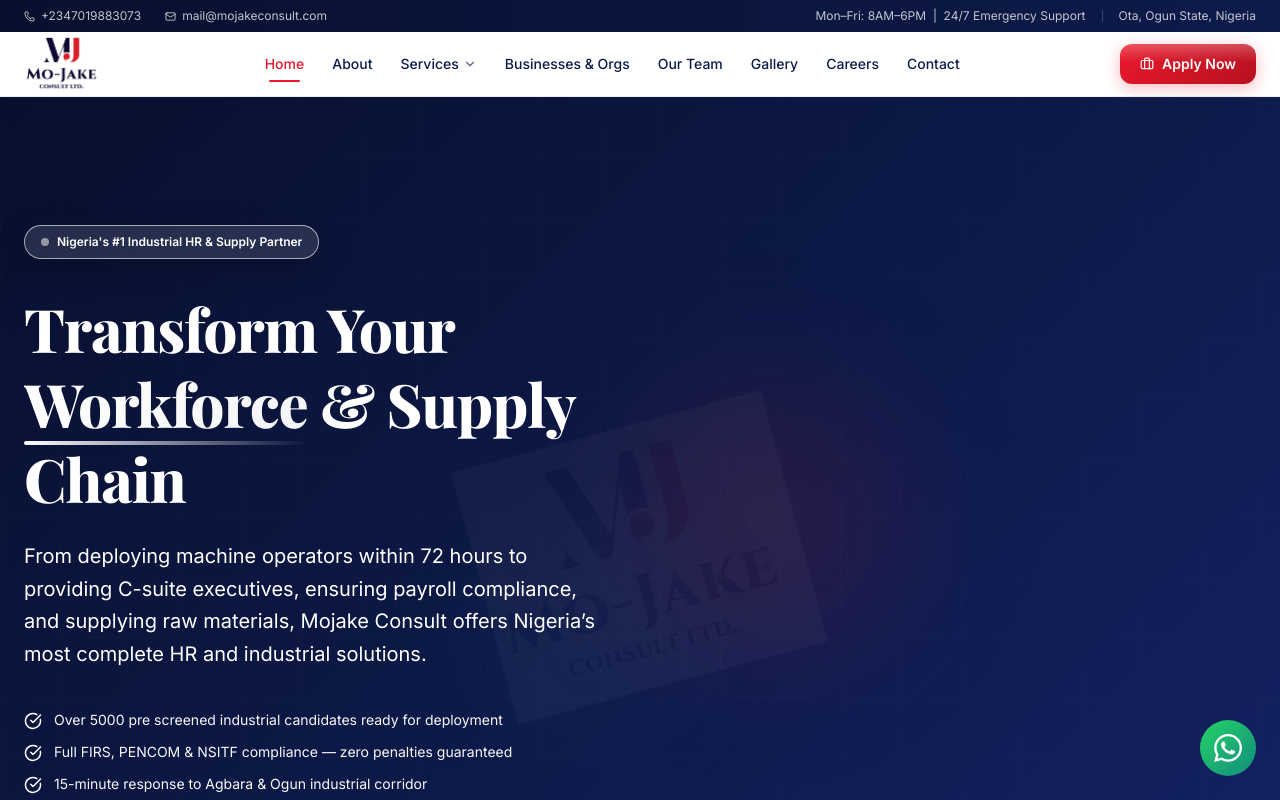
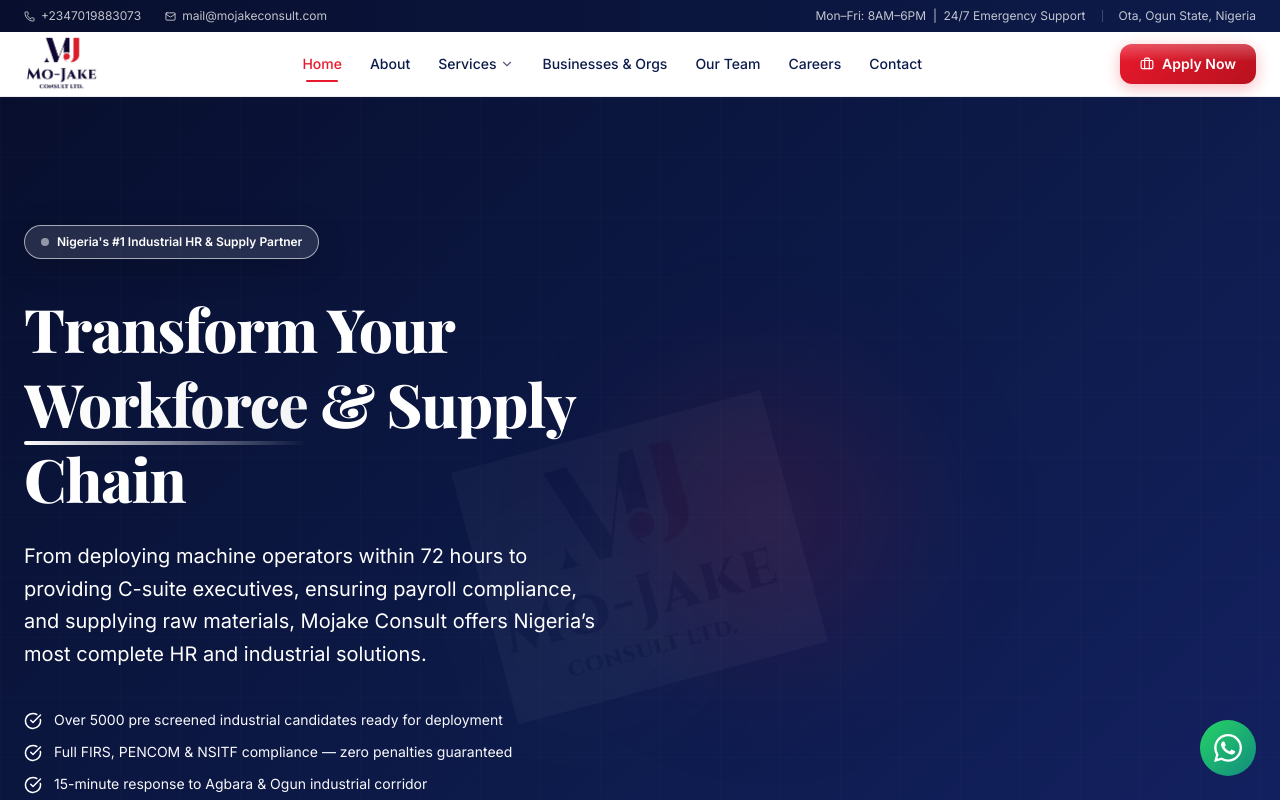
Before and after one commit to johnleo8070/mojake-consult, a React (Vite) app: page / in a window 1280 px wide. Shown: the top 800 px of the page. Built offline with nearby package versions, Linux system fonts and the light colour scheme.

Commit message:
chore: temporarily hide gallery page

```diff
--- a/src/App.tsx
+++ b/src/App.tsx
@@ -14,7 +14,7 @@
 import AboutCompanyPage from './pages/AboutCompanyPage';
 import EmployersPage from './pages/EmployersPage';
 import CandidatesJobseekersPage from './pages/CandidatesJobseekersPage';
-import GalleryPage from './pages/GalleryPage';
+// import GalleryPage from './pages/GalleryPage';
 import OurTeamPage from './pages/OurTeamPage';
 
 /* Scroll to top on route change */
@@ -75,7 +75,7 @@
             <Route path="/about" element={<AboutCompanyPage />} />
             <Route path="/employers" element={<EmployersPage />} />
             <Route path="/candidates-jobseekers" element={<CandidatesJobseekersPage />} />
-            <Route path="/gallery" element={<GalleryPage />} />
+            {/* <Route path="/gallery" element={<GalleryPage />} /> */}
             <Route path="/our-team" element={<OurTeamPage />} />
             <Route path="*" element={<HomePage />} />
           </Routes>
--- a/src/components/Footer.tsx
+++ b/src/components/Footer.tsx
@@ -36,7 +36,7 @@
 const companyLinks = [
   { label: 'About Company', path: '/about' },
   { label: 'Our Team', path: '/our-team' },
-  { label: 'Gallery', path: '/gallery' },
+  // { label: 'Gallery', path: '/gallery' },
   { label: 'For Employers', path: '/employers' },
   { label: 'Candidates & Jobseekers', path: '/candidates-jobseekers' },
 ];
--- a/src/components/Navbar.tsx
+++ b/src/components/Navbar.tsx
@@ -20,7 +20,7 @@
   },
   { label: 'Businesses & Orgs', path: '/businesses-organizations' },
   { label: 'Our Team', path: '/our-team' },
-  { label: 'Gallery', path: '/gallery' },
+  // { label: 'Gallery', path: '/gallery' },
   { label: 'Careers', path: '/careers' },
   { label: 'Contact', path: '/contact' },
 ];
@@ -220,8 +220,8 @@
                             key={drop.path}
                             onClick={() => setMobileOpen(false)}
                             className={`block px-4 py-2.5 text-sm transition-colors rounded-lg border-l-2 ${activeItem
-                                ? 'text-[#E8192C] bg-red-50/50 border-[#E8192C] font-bold'
-                                : 'text-gray-600 hover:text-[#E8192C] hover:bg-gray-50/50 border-transparent'
+                              ? 'text-[#E8192C] bg-red-50/50 border-[#E8192C] font-bold'
+                              : 'text-gray-600 hover:text-[#E8192C] hover:bg-gray-50/50 border-transparent'
                               }`}
                           >
                             {drop.label}
```
